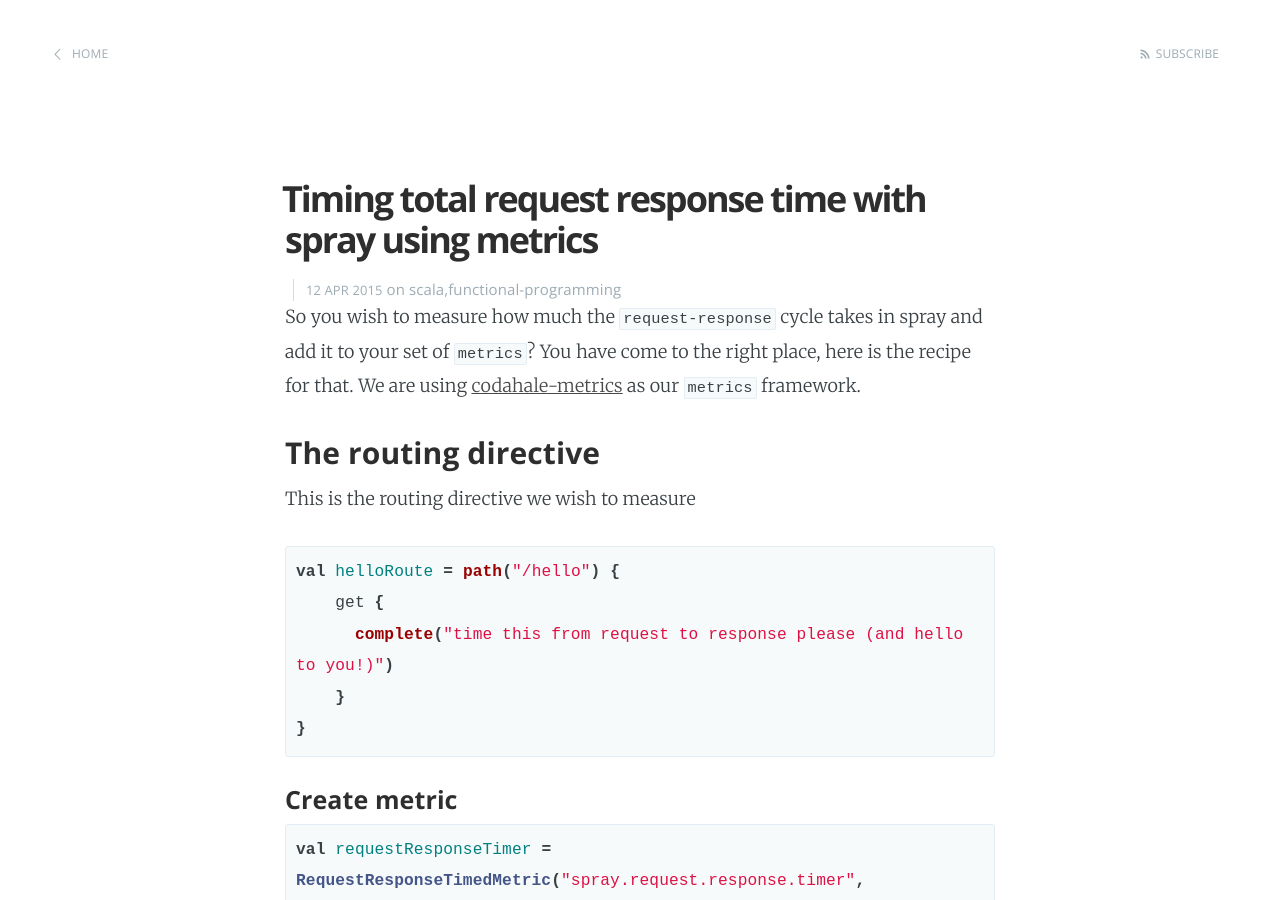
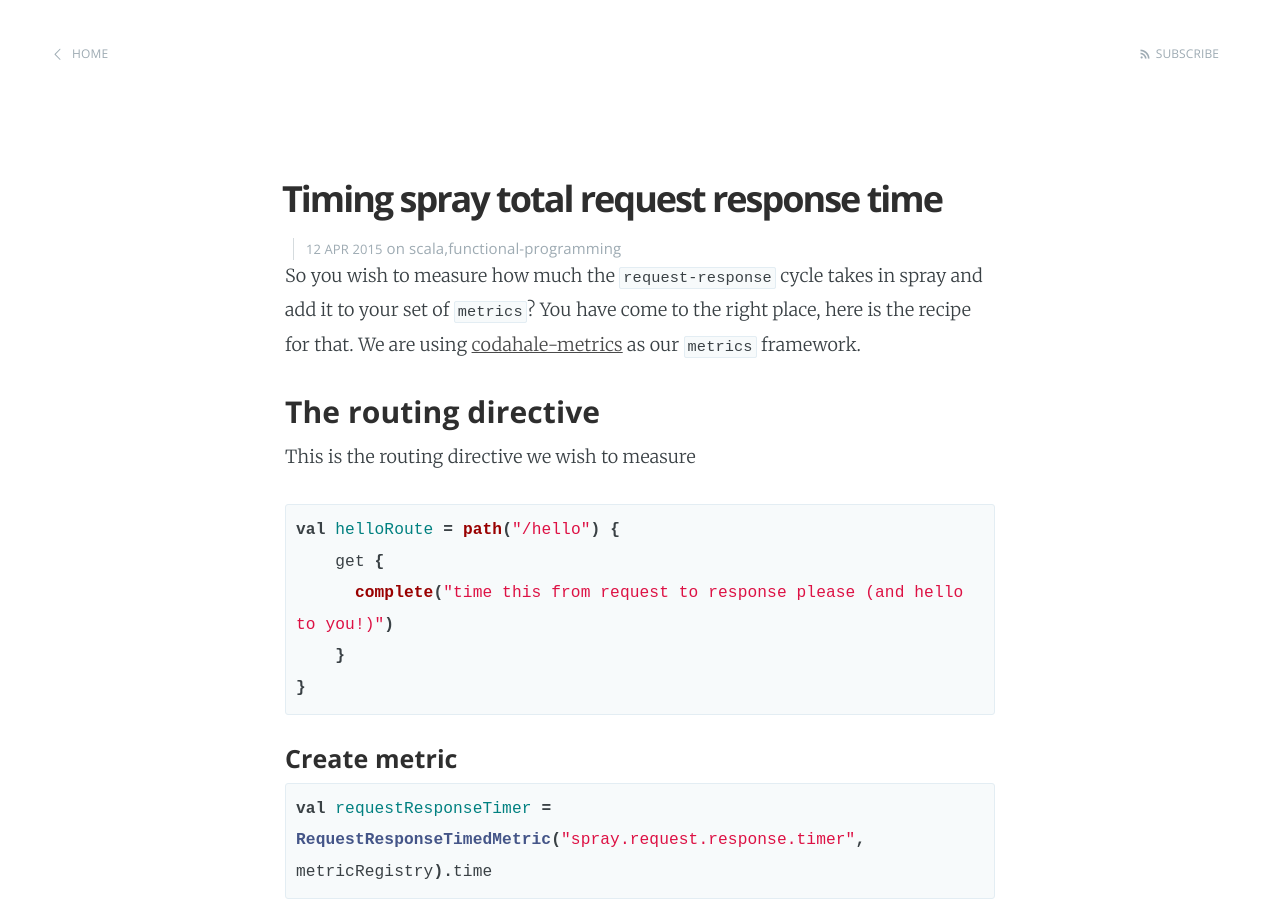
Before and after one commit to tomer-ben-david/tomer-ben-david.github.io.jekyll, a Jekyll site: the page built from _posts/2015-04-12-spray-io-timing-request-response.markdown, in a window 1280 px wide and 900 px high. Built offline with Jekyll 4.4.1, drawn with Linux system fonts in a browser that asks for light colours; Markdown is read by kramdown in place of the engine named in the settings; comment, search, counter and statistics services are not loaded.

```diff
--- a/_posts/2015-04-12-spray-io-timing-request-response.markdown
+++ b/_posts/2015-04-12-spray-io-timing-request-response.markdown
@@ -1,6 +1,6 @@
 ---
 layout: post
-title:  "Timing total request response time with spray using metrics"
+title:  "Timing spray total request response time"
 date:   2015-04-12 22:18:00
 categories: scala,functional-programming
 comments: true
```
